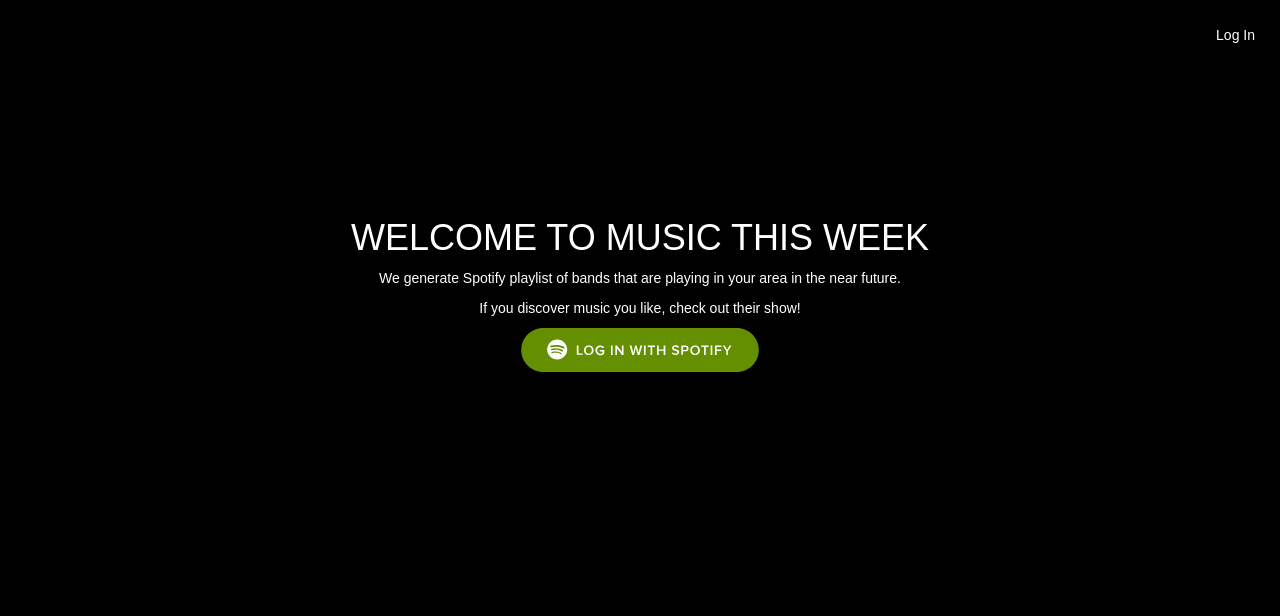
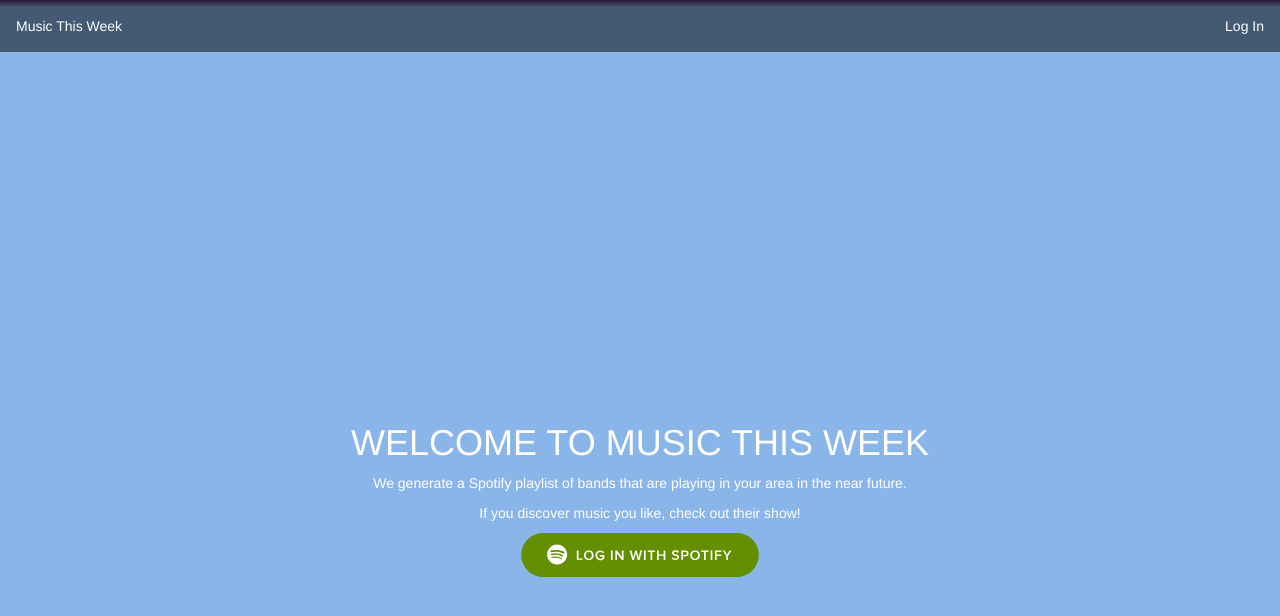
Before and after one commit to nickspeal/musicthisweek-client, a React (Create React App) app: page / in a window 1280 px wide. Shown: the top 616 px of the page. Built offline with nearby package versions, Linux system fonts and the light colour scheme.

Commit message:
Visual styles

```diff
--- a/src/components/Main.js
+++ b/src/components/Main.js
@@ -3,17 +3,20 @@
 import LoginCheck from './auth/LoginCheck';
 import Home from './home/Home';
 import About from './home/About';
+import BackgroundGradient from './chrome/BackgroundGradient';
 
 const Main = () => (
   <LoginCheck>
-    { isLoggedIn => ([
-      <SiteHeader isLoggedIn={isLoggedIn} key="1"/>,
-      isLoggedIn ? (
-        <Home key="2"/>
-      ) : (
-        <About isLoggedIn={isLoggedIn} key="3"/>
-      ),
-    ])}
+    { isLoggedIn => (
+      <BackgroundGradient>
+        <SiteHeader isLoggedIn={isLoggedIn} key="1"/>
+        {isLoggedIn ? (
+          <Home key="2"/>
+        ) : (
+          <About isLoggedIn={isLoggedIn} key="3"/>
+        )}
+      </BackgroundGradient>
+    )}
   </LoginCheck>
 )
 
--- a/src/components/auth/Profile.js
+++ b/src/components/auth/Profile.js
@@ -10,7 +10,7 @@
 
   render() {
     return (
-      <a onClick={this.onClick}>Log Out</a>
+      <div className="login" onClick={this.onClick}>Log Out</div>
     );
   }
 
--- /dev/null
+++ b/src/components/chrome/BackgroundGradient.js
@@ -0,0 +1,28 @@
+import React from 'react';
+
+const colors = [
+  'rgb(48, 105, 97)',
+  'rgb(5, 10, 10)',
+  '#c074b2',
+  '#8ab5e8',
+  '#2c5e92',
+  '#552f6d',
+];
+const color1 = colors[Math.floor(Math.random() * colors.length)];
+const color2 = colors[Math.floor(Math.random() * colors.length)];
+const transitionPoint = `${Math.random() * 100}%`
+
+const style = {
+  backgroundImage: `linear-gradient(${color1}, ${color2} ${transitionPoint})`,
+  display: 'flex',
+  flexDirection: 'column',
+  height: '100vh',
+}
+
+const BackgroundGradient = (props) => (
+  <div style={style}>
+    {props.children}
+  </div>
+);
+
+export default BackgroundGradient;
--- a/src/components/chrome/SiteHeader.js
+++ b/src/components/chrome/SiteHeader.js
@@ -11,7 +11,10 @@
   render() {
     return (
       <div className="site-header">
-        {this.props.isLoggedIn ? <Profile /> : <Login />}
+        <div>Music This Week</div>
+        <div>
+          {this.props.isLoggedIn ? <Profile /> : <Login />}
+        </div>
       </div>
     )
   }
--- a/src/components/home/About.js
+++ b/src/components/home/About.js
@@ -3,14 +3,15 @@
 import SpotifyLogin from '../svg/spotify_login.svg';
 import Login from '../auth/Login';
 
+
 const About = () => (
   <div className="hero top-pad">
-    <h1>WELCOME TO MUSIC THIS WEEK</h1>
-    <p>We generate Spotify playlist of bands that are playing in your area in the near future.</p>
-    <p>If you discover music you like, check out their show!</p>
-    <Login>
-      <img src={SpotifyLogin} alt="Login with Spotify" width="244" height="44" />
-    </Login>
+      <h1>WELCOME TO MUSIC THIS WEEK</h1>
+      <p>We generate a Spotify playlist of bands that are playing in your area in the near future.</p>
+      <p>If you discover music you like, check out their show!</p>
+      <Login>
+        <img src={SpotifyLogin} alt="Login with Spotify" width="244" height="44" />
+      </Login>
   </div>
 )
 
--- a/src/index.css
+++ b/src/index.css
@@ -1,9 +1,10 @@
+/* spotify green: #1ed760 */
 .site-header {
-  background: black;
+  background: rgba(0,0,0,0.5);
   display: flex;
-  flex-direction: row-reverse;
   color: white;
-  padding: 25px;
+  padding: 16px;
+  justify-content: space-between;
 }
 
 body {
@@ -11,14 +12,15 @@
   color: white;
   margin: 0;
   padding: 0;
-  font-family: sans-serif;
+  font-family: helvetica;
 }
 
 .hero {
+  align-items: center;
+  text-align: center;
   display: flex;
   flex-direction: column;
-  align-items: center;
-  text-align: center;
+  margin: auto;
 }
 
 .top-pad {
@@ -67,6 +69,7 @@
   height: 44px;
 }
 
+/* and logout */
 .login {
   cursor: grab;
 }
```
Also changed, not shown: src/components/svg/spotify.svg (added).
